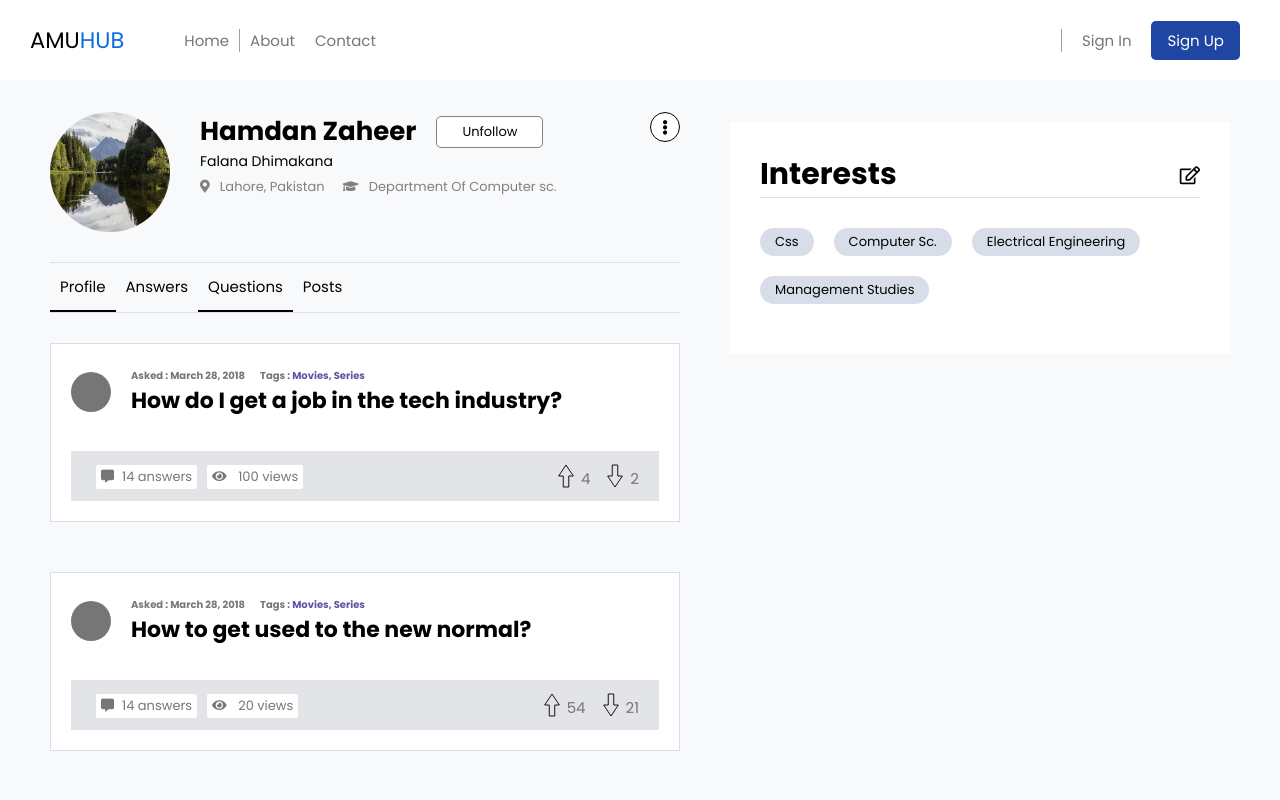
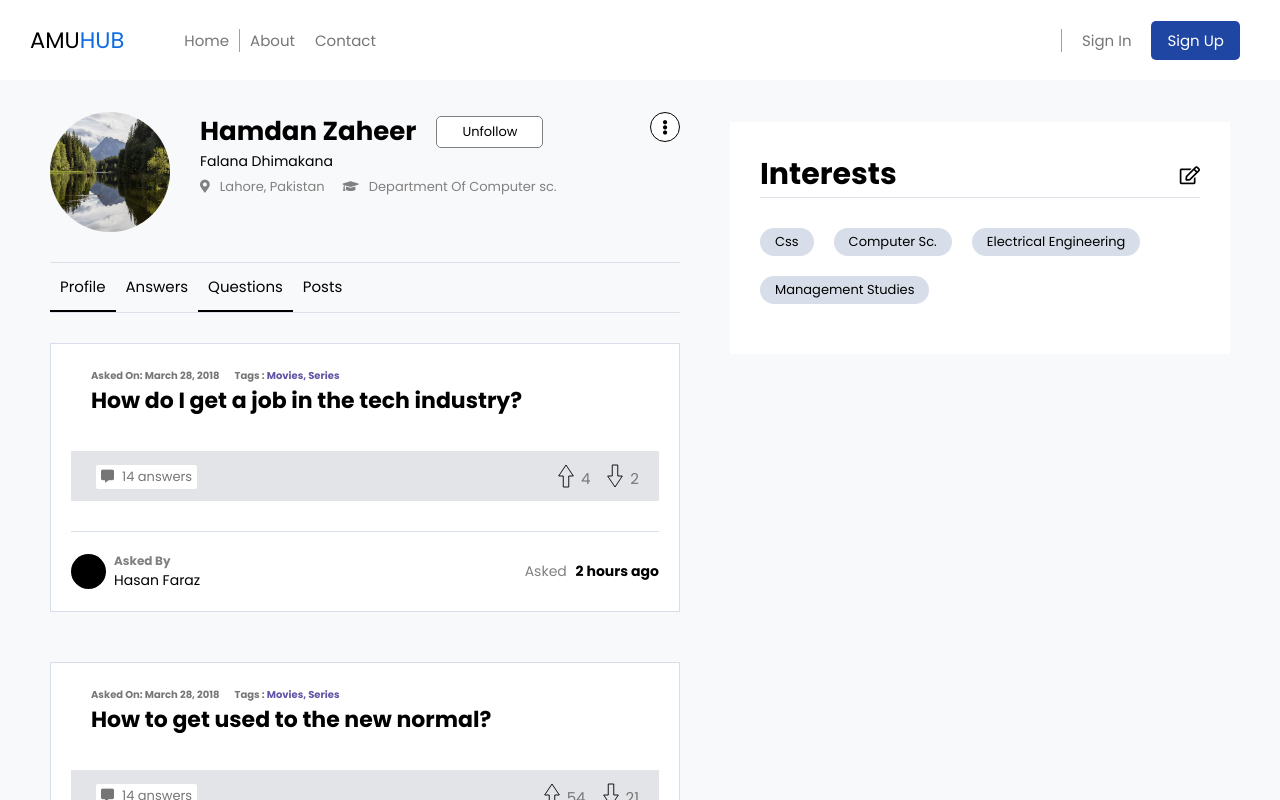
Before and after one commit to amuhub/amuhub-frontend, a React (Create React App) app: page /profile/questions in a window 1280 px wide. Shown: the top 800 px of the page. Built offline with nearby package versions, Linux system fonts and the light colour scheme.

Commit message:
ask ques fixed

```diff
--- a/src/components/Button/Button.js
+++ b/src/components/Button/Button.js
@@ -1,11 +1,12 @@
 import "./Button.css";
+import { Link } from "react-router-dom";
 
 const Button = ({ text, btnClass , onClick}) => {
   return (
     <>
-      <a href="#" className={`btn ${btnClass}`} onClick = {onClick}>
+      <Link to="#" className={`btn ${btnClass}`} onClick = {onClick}>
         {text}
-      </a>
+      </Link>
     </>
   );
 };
--- a/src/components/Question/Question.js
+++ b/src/components/Question/Question.js
@@ -1,15 +1,16 @@
 import "./Question.css";
+import { Link } from "react-router-dom";
 
 const Question = (props) => {
   const { ques, answers, views, upvote, downvote } = props.data;
   return (
     <div className="question_container">
       <div className="question_header">
-        <div className="user_img"></div>
+        {/* <div className="user_img"></div> */}
         <div className="question_info">
           <div>
             <p>
-              Asked : <span className="timestamp">March 28, 2018</span>
+              Asked On: <span className="timestamp">March 28, 2018</span>
             </p>
             <p>
               Tags : <span className="tags">Movies, Series</span>
@@ -20,22 +21,17 @@ const Question = (props) => {
       </div>
       <div className="question_stats">
         <div className="stats_list_a">
-          <a href="" className="answers_count">
+          <Link to="" className="answers_count">
             <i className="fas fa-comment-alt"></i>
             {answers} <span>answers</span>
-          </a>
-          <a href="" className="views_count">
+          </Link>
+          {/* <Link to="" className="views_count">
             <i className="fas fa-eye"></i> {views} <span>views</span>
-          </a>
+          </Link> */}
         </div>
         <div className="stats_list_b">
-          {/* <!-- <input type="radio" name="upvote_downvote" id="upvote">
-                <label for="upvote">Upvote</label>
 
-                <input type="radio" name="upvote_downvote" id="downvote">
-                <label for="downvote">Downvote</label> --> */}
-
-          <a href="" className="upvote">
+          <Link to="" className="upvote">
             <svg
               xmlns="http://www.w3.org/2000/svg"
               width="30"
@@ -45,8 +41,8 @@ const Question = (props) => {
               <path d="M24 12l-12-8v5h-12v6h12v5z" />
             </svg>
             <span>{upvote}</span>
-          </a>
-          <a href="" className="downvote">
+          </Link>
+          <Link to="" className="downvote">
             <svg
               xmlns="http://www.w3.org/2000/svg"
               width="30"
@@ -56,9 +52,20 @@ const Question = (props) => {
               <path d="M24 12l-12-8v5h-12v6h12v5z" />
             </svg>
             <span>{downvote}</span>
-          </a>
+          </Link>
         </div>
       </div>
+      <div className="author-details">
+          <div className="profile-div">
+            <div className="profile-img"></div>
+            <p className="username">
+              <span className="answered-by">Asked By</span> Hasan Faraz
+            </p>
+          </div>
+          <p className="answered-on">
+            Asked <span>2 hours ago</span>
+          </p>
+        </div>
     </div>
   );
 };
--- a/src/pages/Feed/Feed.css
+++ b/src/pages/Feed/Feed.css
@@ -9,6 +9,8 @@
     gap: 50px;
     max-width: 1300px;
     margin: 0 auto;
+    /* position: relative;
+    z-index: 2; */
 
     /* border: 1px solid red; */
 }
--- a/src/pages/QuestionDetailsPage/QuestionDetailsPage.css
+++ b/src/pages/QuestionDetailsPage/QuestionDetailsPage.css
@@ -47,12 +47,13 @@
     padding: 0;
     width: 100%;
     max-height: 0;
+    transition: all 0.5s ease-in-out;
     overflow: hidden;
-    transition: all 0.5s ease-in-out;
 }
 
 .activeAnswerForm{
     max-height: 600px;
+    margin-bottom: 40px;
 }
 
 .answer-from .input-div textarea{
--- a/src/pages/QuestionListPage/QuestionListPage.js
+++ b/src/pages/QuestionListPage/QuestionListPage.js
@@ -8,6 +8,7 @@ import { InfinitySpin } from "react-loader-spinner";
 import "../Feed/Feed.css";
 import { useState } from "react";
 import RichTextEditor from "../../components/RichTextEditor/RichTextEditor";
+import Select from 'react-select'
 
 const question = [
   {
@@ -45,10 +46,17 @@ const question = [
 ];
 
 const QuestionListPage = () => {
+  const options = [
+    { value: 'css', label: 'CSS' },
+    { value: 'electrical-enginnering', label: 'Electrical Engineering' },
+    { value: 'computer-scince', label: 'Computer Sc' },
+    { value: 'management', label: 'Management Studies' }
+
+  ]
   const { data, pending, error } = useFetch(
     `https://api.amu.ac.in/api/v1/home-events?lang=en`
   );
-  const [textArea, setTextArea] = useState(true);
+  const [textArea, setTextArea] = useState(false);
   const [htmlText, setHtmlText] = useState("");
 
   const answerBox = () => {
@@ -64,7 +72,7 @@ const QuestionListPage = () => {
     <div className="common-container">
       <div className="feed-ques-header">
         <h1>Latest Questions</h1>
-        <Button text="Ask a question"/>
+        <Button text="Ask a question" onClick={answerBox}/>
       </div>
 
       <form onSubmit={(e)=>{
@@ -79,8 +87,11 @@ const QuestionListPage = () => {
       >
         <div class="input-div">
           <RichTextEditor onChangeOfEditor = {richHtml}/>
+        </div><div className='form-control'>
+              <Select options={options} isMulti isClearable />
         </div>
-                <input type="submit" value="Post Answer" className="btn" />
+
+        <input type="submit" value="Post Question" className="btn" />
       </form>
       <div className="grid-container">
         <div className="wrapper">
```
Lines whose indentation alone changed are shown as unchanged.
